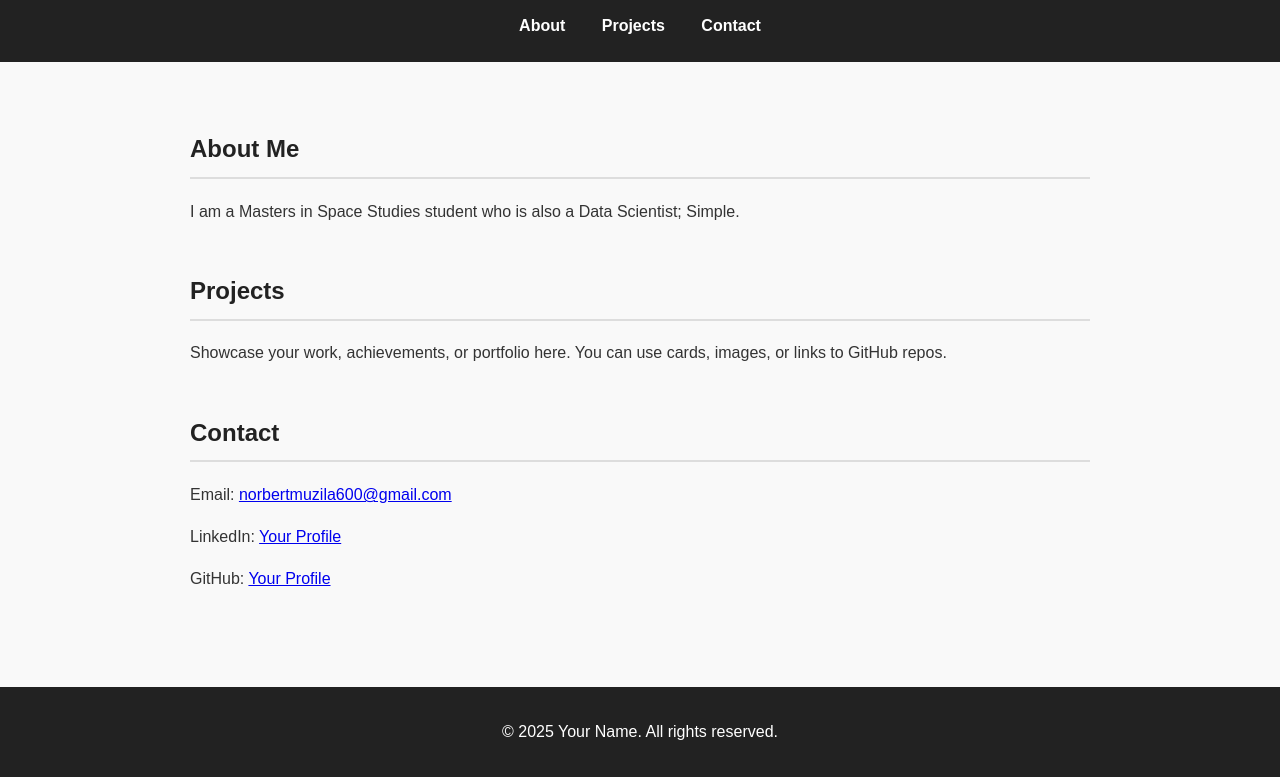
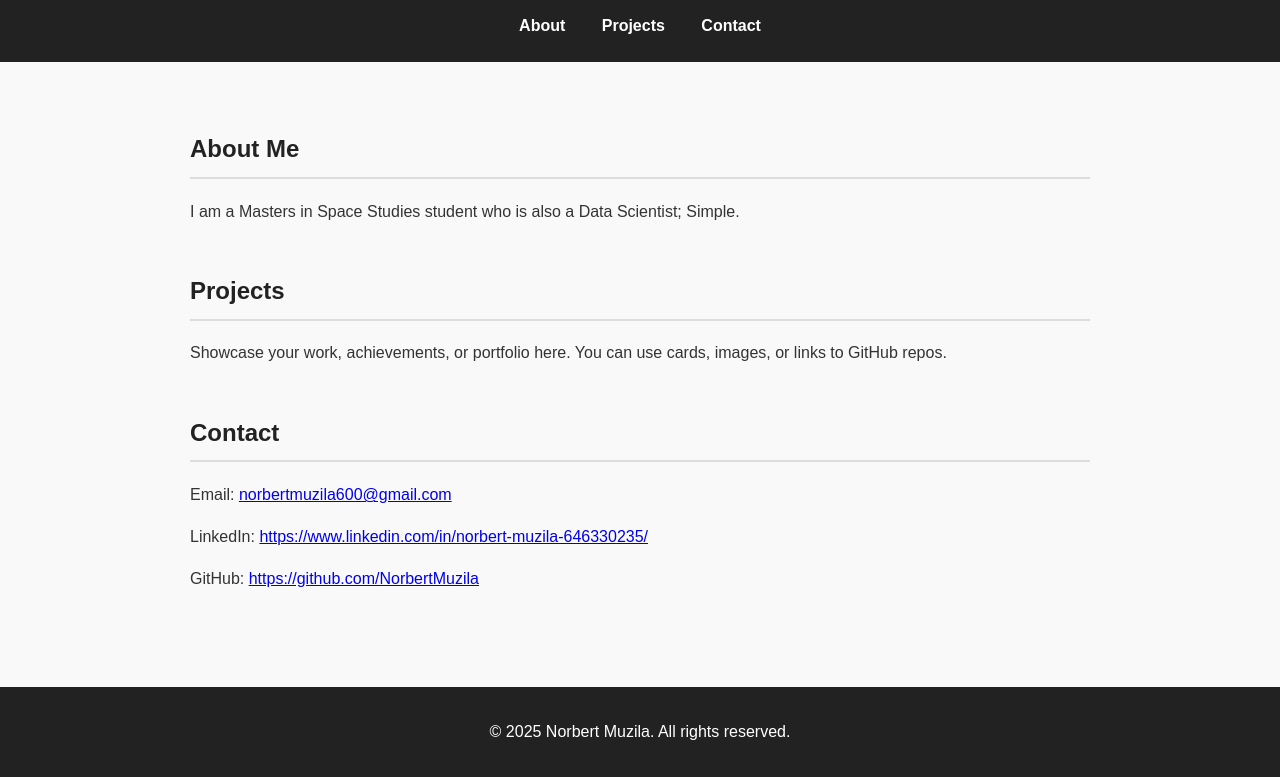
Before and after one commit to NorbertMuzila/norbertmuzila.github.io, a plain HTML site: page index.html in a window 1280 px wide. Shown: the part 120-897 px from the top of the page. Drawn offline with Linux system fonts and the light colour scheme.

Commit message:
Update index.html

```diff
--- a/index.html
+++ b/index.html
@@ -3,7 +3,7 @@
 <head>
   <meta charset="UTF-8" />
   <meta name="viewport" content="width=device-width, initial-scale=1.0" />
-  <title>My Personal Website</title>
+  <title>Norbert Muzila's Personal Website</title>
   <style>
     body {
       margin: 0;
@@ -87,13 +87,13 @@
     <section id="contact">
       <h2>Contact</h2>
       <p>Email: <a href="mailto:norbertmuzila600@gmail.com">norbertmuzila600@gmail.com</a></p>
-      <p>LinkedIn: <a href="#" target="_blank">Your Profile</a></p>
-      <p>GitHub: <a href="#" target="_blank">Your Profile</a></p>
+      <p>LinkedIn: <a href="#" target="_blank">https://www.linkedin.com/in/norbert-muzila-646330235/</a></p>
+      <p>GitHub: <a href="#" target="_blank">https://github.com/NorbertMuzila</a></p>
     </section>
   </main>
 
   <footer>
-    <p>&copy; 2025 Your Name. All rights reserved.</p>
+    <p>&copy; 2025 Norbert Muzila. All rights reserved.</p>
   </footer>
 
 </body>
```
